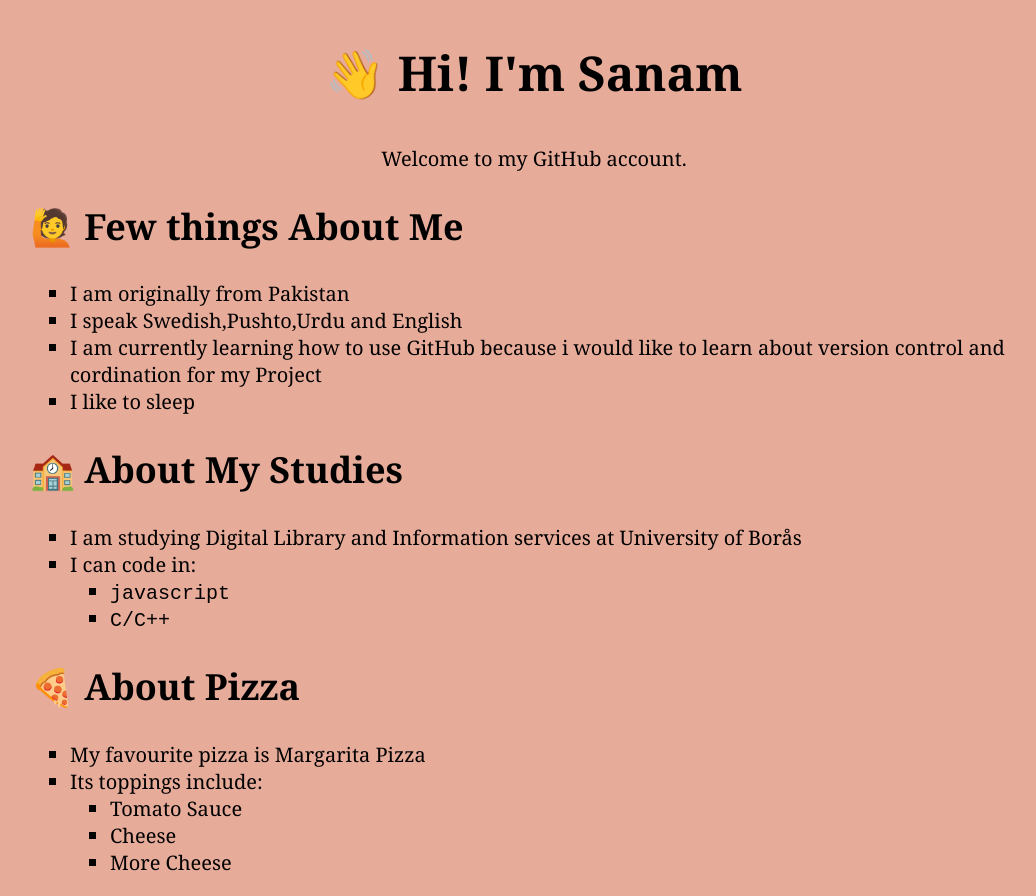
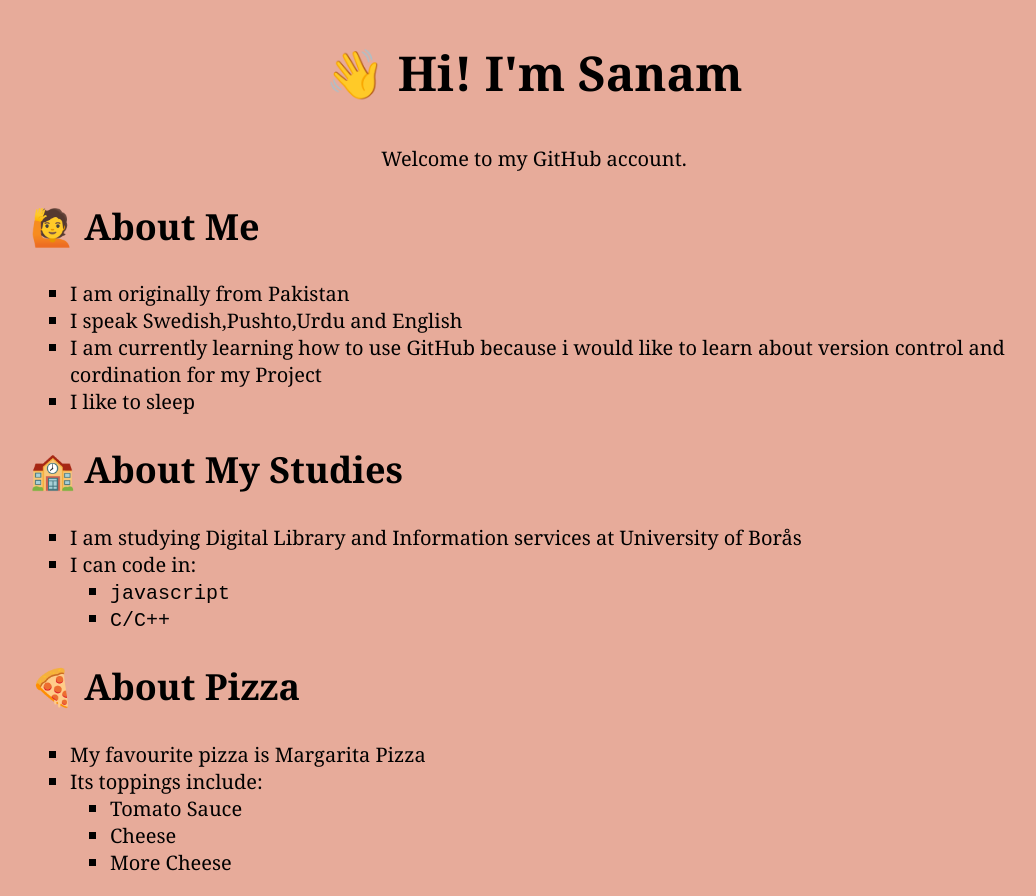
Before and after one commit to Sanam-Ali/welcomepage, a plain HTML site: page index.html in a window 1280 px wide. Shown: the whole page, without its empty margins (106-1142 px from the left). Drawn offline with Linux system fonts and the light colour scheme.

Commit message:
Revert "change statement about me"
This reverts commit d2bfdd56123108403f6b1c364af761c68ba6547a.

```diff
--- a/index.html
+++ b/index.html
@@ -15,7 +15,7 @@
         </p>
     </article>
     <article>
-        <h2>&#128587; Few things About Me</h2>
+        <h2>&#128587; About Me</h2>
         <ul>
             <li>I am originally from Pakistan</li>
             <li>I speak Swedish,Pushto,Urdu and English</li>
```
